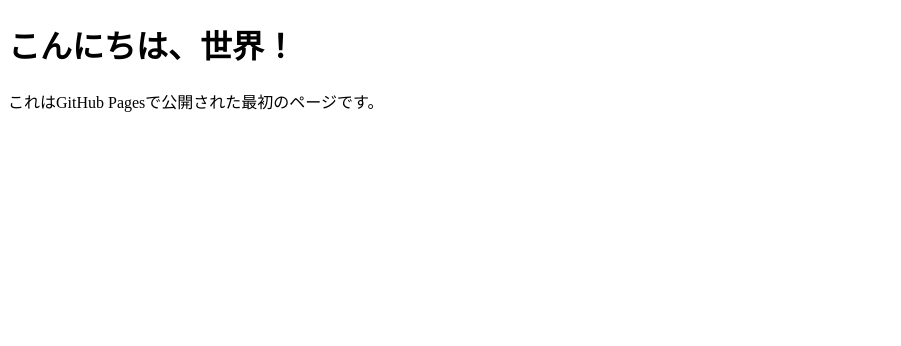
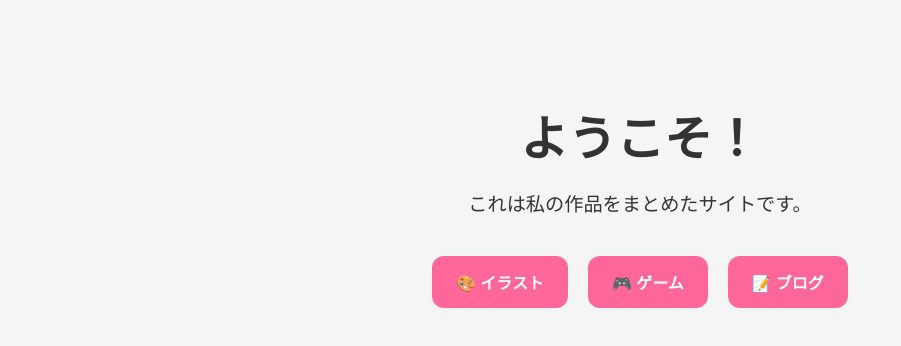
Before and after one commit to nichigun/nichigun.github.io, a plain HTML site: page index.html in a window 1280 px wide. Shown: the whole page, without its empty margins (0-901 px from the left). Drawn offline with Linux system fonts and the light colour scheme.

Commit message:
トップページデザインを改善

```diff
--- a/index.html
+++ b/index.html
@@ -2,10 +2,51 @@
 <html lang="ja">
 <head>
   <meta charset="UTF-8">
-  <title>ようこそ！</title>
+  <title>nichigun.github.io</title>
+  <style>
+    body {
+      font-family: "Segoe UI", sans-serif;
+      background: #f5f5f5;
+      color: #333;
+      text-align: center;
+      padding: 60px;
+    }
+    h1 {
+      font-size: 3em;
+      margin-bottom: 0.2em;
+    }
+    p {
+      font-size: 1.2em;
+      margin-bottom: 2em;
+    }
+    .menu {
+      display: flex;
+      justify-content: center;
+      gap: 20px;
+      flex-wrap: wrap;
+    }
+    .menu a {
+      display: inline-block;
+      padding: 14px 24px;
+      background: #ff6699;
+      color: #fff;
+      border-radius: 12px;
+      text-decoration: none;
+      font-weight: bold;
+      transition: background 0.2s;
+    }
+    .menu a:hover {
+      background: #e05588;
+    }
+  </style>
 </head>
 <body>
-  <h1>こんにちは、世界！</h1>
-  <p>これはGitHub Pagesで公開された最初のページです。</p>
+  <h1>ようこそ！</h1>
+  <p>これは私の作品をまとめたサイトです。</p>
+  <div class="menu">
+    <a href="/images/">🎨 イラスト</a>
+    <a href="/games/blockgame/">🎮 ゲーム</a>
+    <a href="/blog/">📝 ブログ</a>
+  </div>
 </body>
 </html>
```
